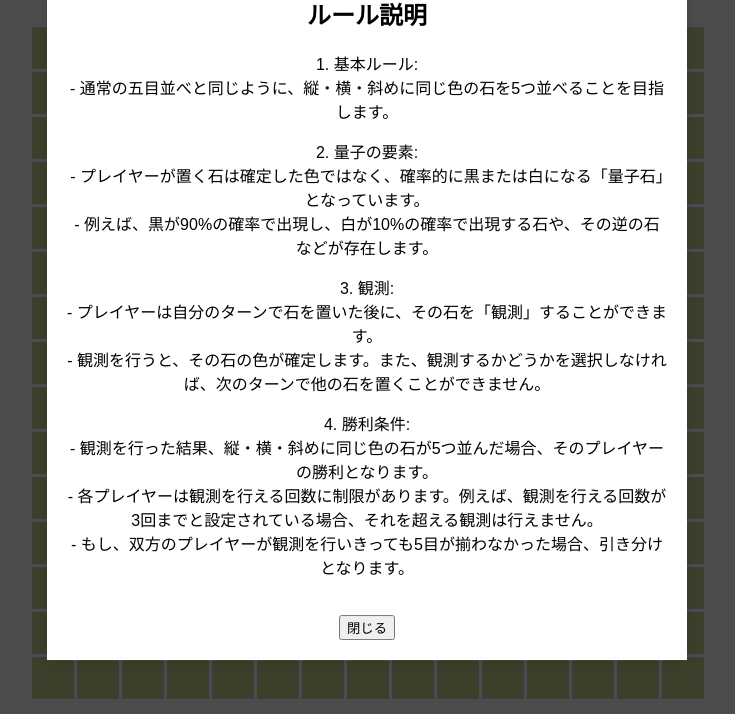
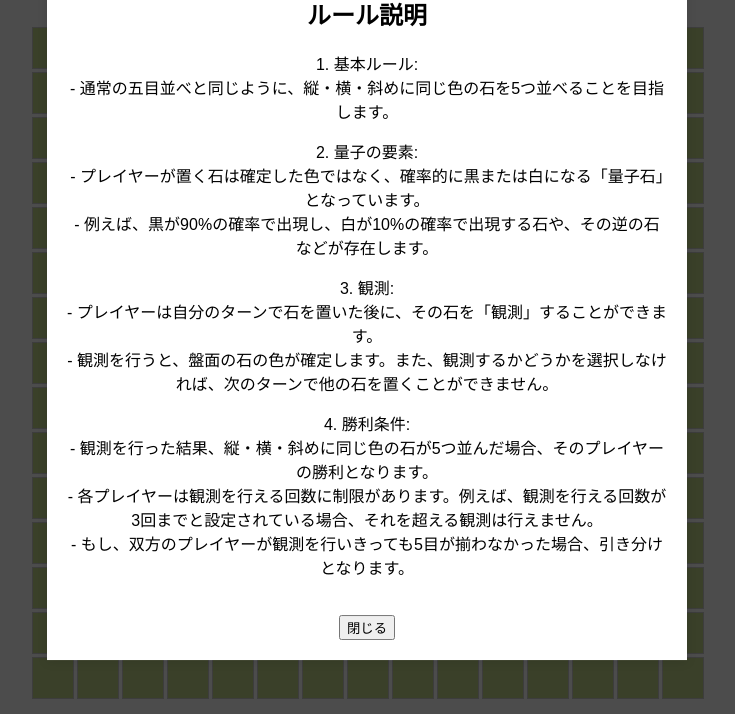
Before and after one commit to kusawokoshitemori/GroupWork_simple_Puzzle, a plain HTML site: page index.html in a window 1280 px wide. Shown: the part 82-796 px from the top of the page, without its empty margins (273-1008 px from the left). Drawn offline with Linux system fonts and the light colour scheme.

Commit message:
ルール説明を訂正しました。

```diff
--- a/index.html
+++ b/index.html
@@ -35,7 +35,7 @@
            - 例えば、黒が90%の確率で出現し、白が10%の確率で出現する石や、その逆の石などが存在します。</p>
         <p>3. 観測:<br>
            - プレイヤーは自分のターンで石を置いた後に、その石を「観測」することができます。<br>
-           - 観測を行うと、その石の色が確定します。また、観測するかどうかを選択しなければ、次のターンで他の石を置くことができません。</p>
+           - 観測を行うと、盤面の石の色が確定します。また、観測するかどうかを選択しなければ、次のターンで他の石を置くことができません。</p>
         <p>4. 勝利条件:<br>
            - 観測を行った結果、縦・横・斜めに同じ色の石が5つ並んだ場合、そのプレイヤーの勝利となります。<br>
            - 各プレイヤーは観測を行える回数に制限があります。例えば、観測を行える回数が3回までと設定されている場合、それを超える観測は行えません。<br>
```
